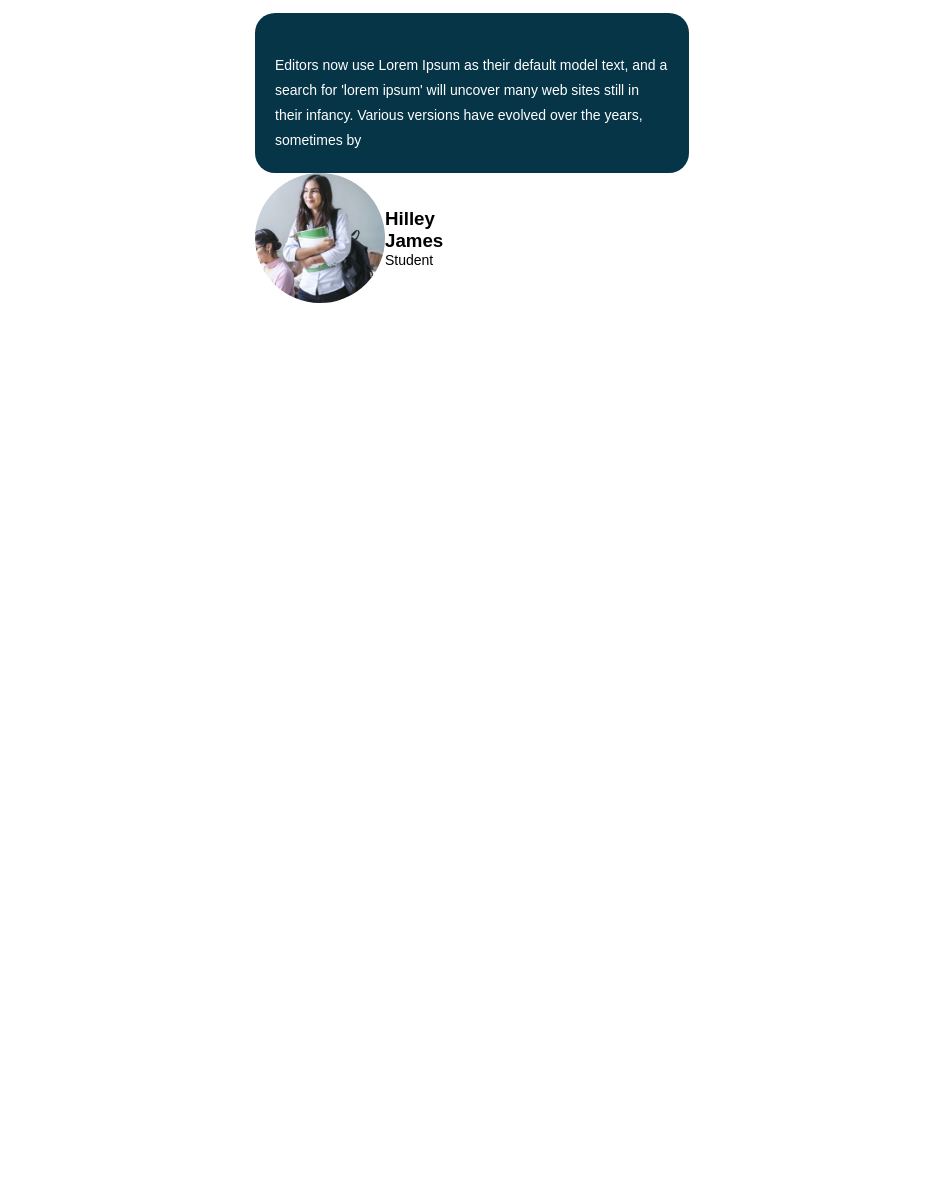
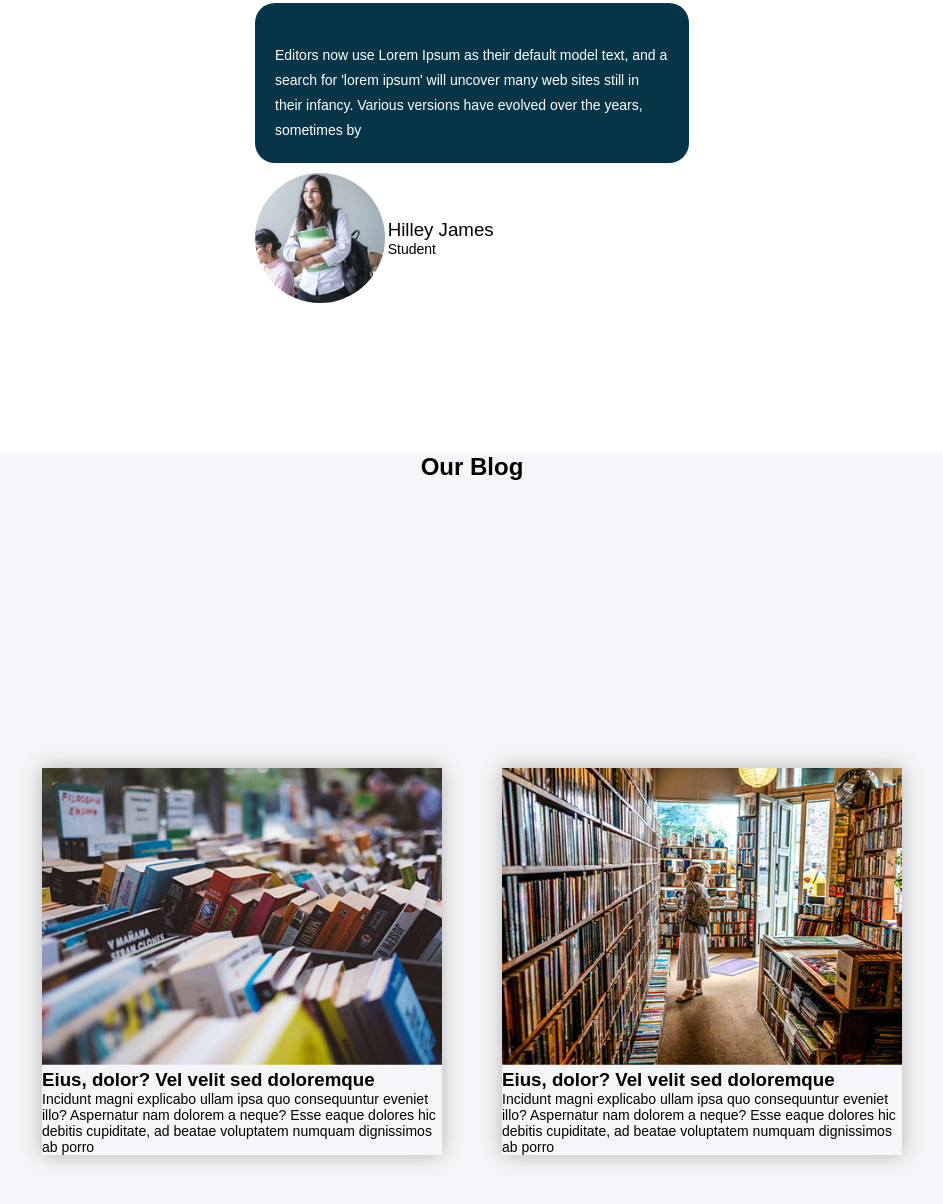
Before and after one commit to daniatou/Book-Project, a plain HTML site: page index.html in a window 1280 px wide. Shown: the part 2562-3766 px from the top of the page, without its empty margins (168-1111 px from the left). Before the commit the page ends 2915 px from the top, so only its background shows below. Drawn offline with Linux system fonts and the light colour scheme.

Commit message:
adding blog

```diff
--- a/css/style.css
+++ b/css/style.css
@@ -4,7 +4,8 @@
     font-family: 'Mulish', sans-serif;
 
 }
-p{
+
+p {
     font-size: 14px;
     font-weight: lighter;
 }
@@ -69,7 +70,8 @@ nav ul li {
 }
 
 
-.containerr, .about-desc  {
+.containerr,
+.about-desc {
     width: 40%;
 }
 
@@ -141,7 +143,7 @@ button {
     background-color: #F5F6F9;
 }
 
-.about-container{
+.about-container {
     width: 80%;
     height: 80vh;
     margin: auto;
@@ -149,14 +151,16 @@ button {
     justify-content: space-around;
     align-items: center;
 }
-.about-container img{
+
+.about-container img {
     width: 500px;
 }
-.testimonies{
+
+.testimonies {
     margin-top: 100px;
 }
 
-.testimony{
+.testimony {
     display: flex;
     justify-content: space-evenly;
     flex-wrap: wrap;
@@ -165,23 +169,24 @@ button {
     padding: 20px;
 
 }
-.client{
+
+.client {
     width: 35%;
     display: flex;
     flex-direction: column;
-    height: 280px;
-
+    height: 300px;
     justify-content: space-between;
 
 }
 
-.client-says{
+.client-says {
     background-color: #063547;
     color: white;
     padding: 20px;
     border-radius: 20px;
 }
-.client-img{
+
+.client-img {
 
     display: flex;
     align-items: center;
@@ -189,7 +194,34 @@ button {
     justify-content: space-between;
 }
 
-.client-img img{
+.client-img img {
     width: 130px;
     border-radius: 50%;
 }
+
+.client-img h3 {
+    font-weight: lighter;
+}
+
+.blog {
+    margin-top: 100px;
+    background-color: #F5F6F9;
+
+}
+
+.blog-container {
+    display: flex;
+    justify-content: center;
+    height: 120vh;
+    align-items: center;
+}
+
+.bg {
+    width: 400px;
+   margin: 30px;
+    box-shadow: 0px 0px 20px rgb(180, 178, 178);
+}
+
+.bg img{
+    width: 400px;
+}
--- a/index.html
+++ b/index.html
@@ -231,6 +231,27 @@
 
             </section>
 
+            <section class="blog">
+                <h2 class="text-center">Our Blog</h2>
+                <div class="blog-container">
+                    <div class="bg">
+                        <img src="images/b1.jpg" alt="">
+                        <h3>Eius, dolor? Vel velit sed doloremque</h3>
+                        <p>
+                            Incidunt magni explicabo ullam ipsa quo consequuntur eveniet illo? Aspernatur nam dolorem a neque? Esse eaque dolores hic debitis cupiditate, ad beatae voluptatem numquam dignissimos ab porro
+                        </p>
+                    </div>
+                    <div class="bg">
+                        <img src="images/b2.jpg" alt="">
+                        <h3>Eius, dolor? Vel velit sed doloremque</h3>
+                        <p>
+                            Incidunt magni explicabo ullam ipsa quo consequuntur eveniet illo? Aspernatur nam dolorem a neque? Esse eaque dolores hic debitis cupiditate, ad beatae voluptatem numquam dignissimos ab porro
+                        </p>
+                    </div>
+                </div>
+
+            </section>
+
         </main>
     </div>
 
```
Also changed, not shown: images/b1.jpg (added), images/b2.jpg (added).
